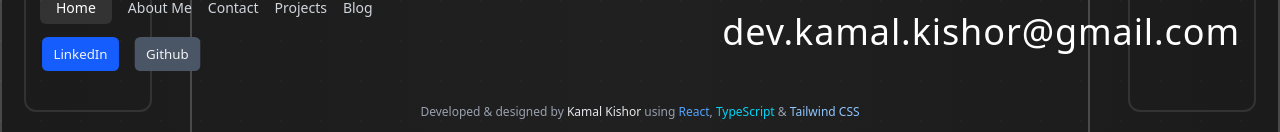
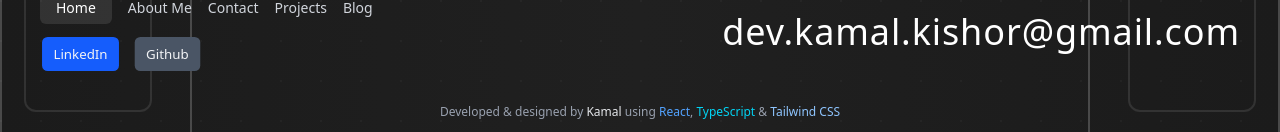
Before and after one commit to kkamal11/kkamal11.github.io, a React (Vite) app: page / in a window 1280 px wide. Shown: the part 3724-3856 px from the top of the page. Built offline with nearby package versions, Linux system fonts and the light colour scheme.

Commit message:
fixed-footer padding

```diff
--- a/src/components/Footer.tsx
+++ b/src/components/Footer.tsx
@@ -54,7 +54,7 @@ export default function Footer() {
 
       {/* Bottom credit */}
       <div className="relative text-center text-xs text-gray-400 pb-4 px-2">
-        Developed & designed by <a href="https://github.com/kkamal11" target="_blank" className="text-gray-200 font-medium">Kamal Kishor</a> using{" "}
+        Developed & designed by <a href="https://github.com/kkamal11" target="_blank" className="text-gray-200 font-medium">Kamal</a> using{" "}
         <span className="text-blue-400">React</span>, {" "}
         <span className="text-cyan-400">TypeScript</span> &{" "}
         <span className="text-blue-300">Tailwind CSS</span>
```
